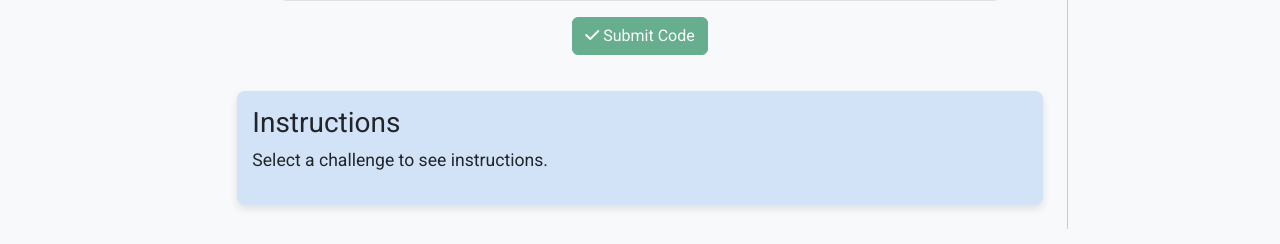
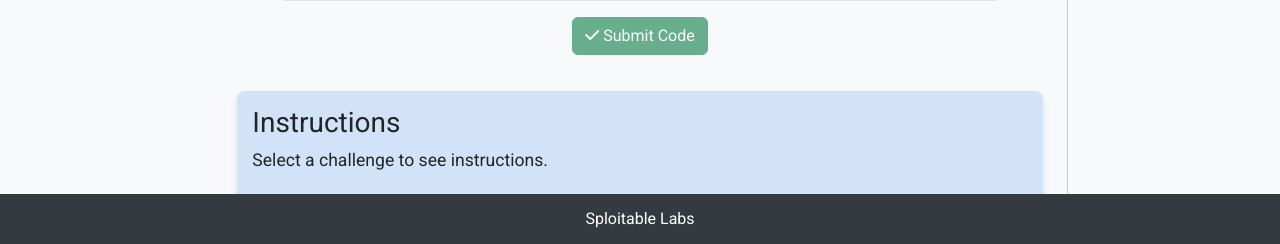
Before and after one commit to Sploitable-Labs/snake-charmer, a Flask app: page / in a window 1280 px wide. Shown: the part 556-800 px from the top of the page. Run offline with Flask 3, Linux system fonts and the light colour scheme; some libraries are stand-ins or nearby versions.

Commit message:
Added footer

```diff
--- a/static/css/style.css
+++ b/static/css/style.css
@@ -150,3 +150,30 @@ header {
     width: 100%;
     margin-top: 5px;
 }
+
+/* Footer Styling */
+.footer {
+    background-color: #343a40; /* Same color as header */
+    color: white;
+    text-align: center;
+    height: 50px; /* Fixed height */
+    line-height: 50px; /* Matches the height for perfect vertical centering */
+    font-size: 1rem; /* Small text */
+    position: fixed;
+    width: 100%;
+    bottom: 0;
+    display: flex;
+    justify-content: center; /* Center text horizontally */
+    align-items: center; /* Center text vertically */
+    padding: 0; /* Reset padding, as height will control the spacing */
+    vertical-align: middle;
+}
+
+.footer a {
+    color: inherit; /* Inherit color from footer */
+    text-decoration: none; /* Remove underline */
+}
+
+.footer a:hover {
+    text-decoration: underline; /* Optional: underline on hover for clarity */
+}
--- a/templates/index.html
+++ b/templates/index.html
@@ -82,6 +82,11 @@
         </div>
     </div>
 
+    <!-- Footer -->
+    <footer class="footer">
+        <a href="https://github.com/Sploitable-Labs" target="_blank">Sploitable Labs</a>
+    </footer>
+
     <!-- Modal for Success/Failure Notifications -->
     <div class="modal fade" id="notificationModal" tabindex="-1" aria-labelledby="notificationModalLabel" aria-hidden="true">
       <div class="modal-dialog modal-dialog-centered">
```
